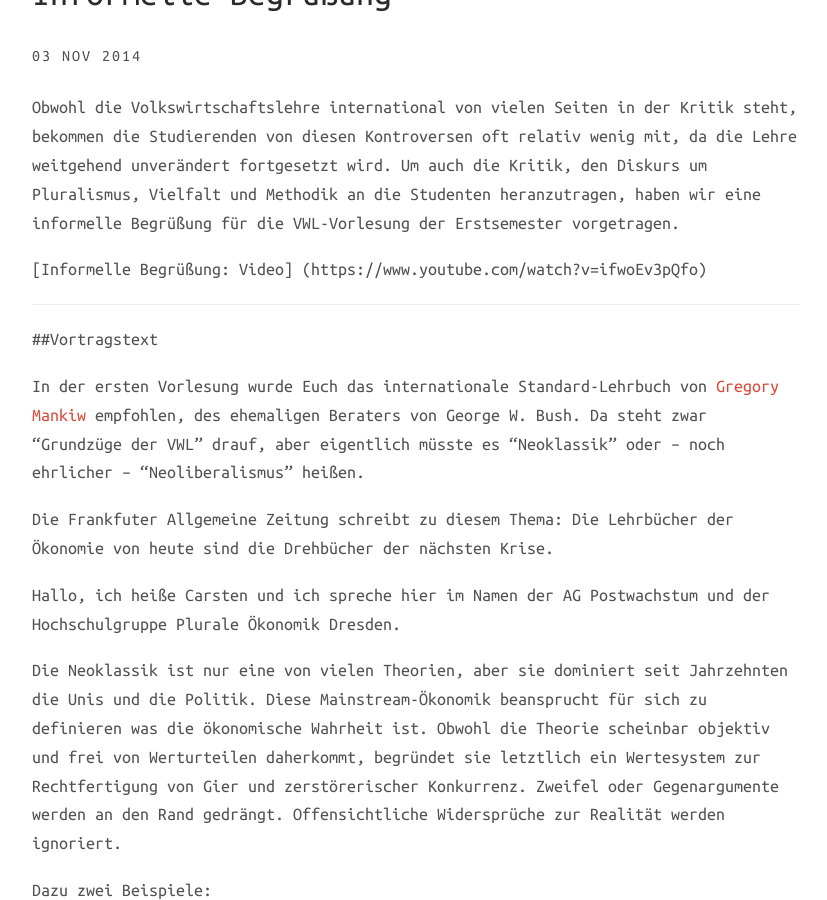
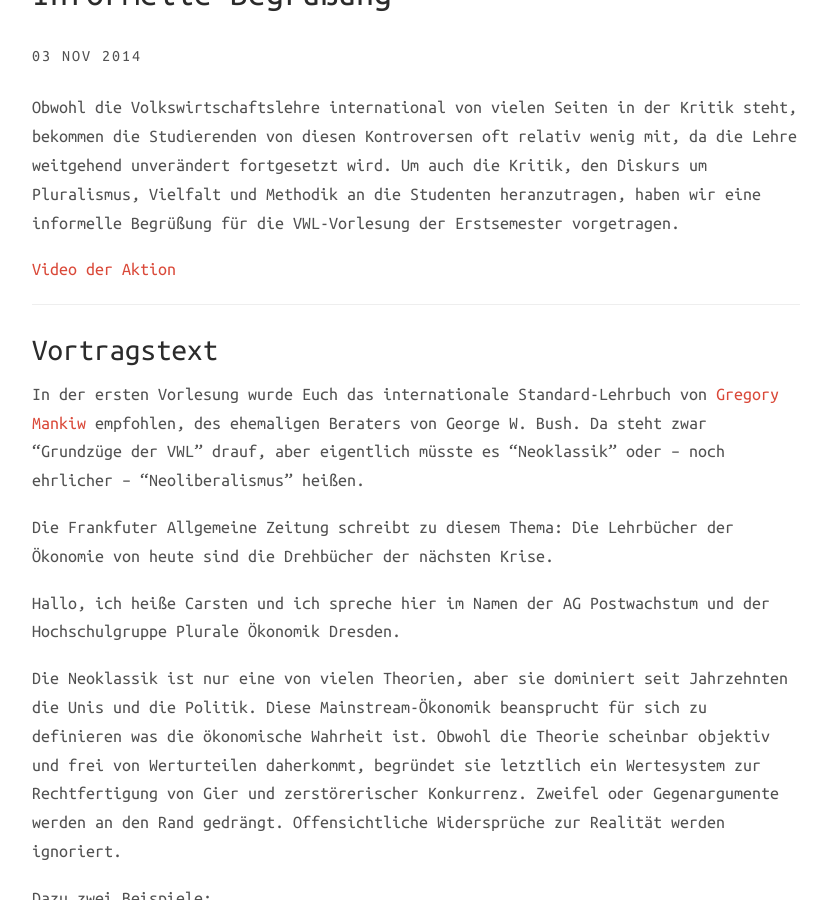
Before and after one commit to postwachstum/postwachstum.github.io, a Jekyll site: the page built from _posts/2014-10-14-postwachstum0.md, in a window 1280 px wide and 900 px high, scrolled down 306 px. Shown: the whole window, without its empty margins (224-1051 px from the left). Built offline with Jekyll 4.4.1, drawn with Linux system fonts in a browser that asks for light colours; nearby versions of some CDN libraries; some of the changed text lies outside the part shown.

Commit message:
Markdown typos

```diff
--- a/_posts/2014-10-14-postwachstum0.md
+++ b/_posts/2014-10-14-postwachstum0.md
@@ -12,23 +12,23 @@ permalink: begruessung
 
 Obwohl die Volkswirtschaftslehre international von vielen Seiten in der Kritik steht, bekommen die Studierenden von diesen Kontroversen oft relativ wenig mit, da die Lehre weitgehend unverändert fortgesetzt wird. Um auch die Kritik, den Diskurs um Pluralismus, Vielfalt und Methodik an die Studenten heranzutragen, haben wir eine informelle Begrüßung für die VWL-Vorlesung der Erstsemester vorgetragen.
 
-[Informelle Begrüßung: Video] (https://www.youtube.com/watch?v=ifwoEv3pQfo)
+[Video der Aktion](https://www.youtube.com/watch?v=ifwoEv3pQfo)
 
 ___
 
-##Vortragstext
+## Vortragstext
 
 In der ersten Vorlesung wurde Euch das internationale Standard-Lehrbuch von
 [Gregory Mankiw](http://harvardpolitics.com/harvard/an-open-letter-to-greg-mankiw/) empfohlen, des ehemaligen Beraters von George W. Bush. Da steht zwar "Grundzüge der VWL" drauf, aber eigentlich müsste es "Neoklassik" oder – noch ehrlicher – "Neoliberalismus" heißen.
 
-Die Frankfuter Allgemeine Zeitung schreibt zu diesem Thema: Die Lehrbücher der Ökonomie von heute sind die Drehbücher der nächsten
-Krise.
+Die Frankfuter Allgemeine Zeitung schreibt zu diesem Thema: Die Lehrbücher der Ökonomie von heute sind die Drehbücher der nächsten Krise.
 
 Hallo, ich heiße Carsten und ich spreche hier im Namen der AG Postwachstum und der Hochschulgruppe Plurale Ökonomik Dresden.
 
 Die Neoklassik ist nur eine von vielen Theorien, aber sie dominiert seit Jahrzehnten die Unis und die Politik. Diese Mainstream-Ökonomik beansprucht für sich zu definieren was die ökonomische Wahrheit ist. Obwohl die Theorie scheinbar objektiv und frei von Werturteilen daherkommt, begründet sie letztlich ein Wertesystem zur Rechtfertigung von Gier und zerstörerischer Konkurrenz. Zweifel oder Gegenargumente werden an den Rand gedrängt. Offensichtliche Widersprüche zur Realität werden ignoriert.
 
 Dazu zwei Beispiele:
+
 1. In der Freihandelstheorie von Ricardo wird auf Basis völlig realitätsferner Annahmen die Schlussfolgerung gezogen, dass globaler Wettbewerb und global freier Handel am Ende immer gut für alle seien und deshalb ein per se erstrebenswertes Ziel. Auf dieser akademischen Grundlage werden dann Freihandelsabkommen wie das sogenannte TTIP legitimiert, die zu einer Einschränkung bei Verbraucherschutz und Selbstbestimmung führen.
 
 2. Die Ideologie des exponentiellen Wachstums ist das Patentrezept der Politikberatung. In der Technik ist exponentielles Wachstum das Paradebeispiel von Instabilität und in der Medizin nennt man sowas Krebs. Um es mit den Worten des US-amerikanischen Ökonomen Boulding ausdrücken: Jeder, der an unendliches Wachstum auf einem endlichen Planeten glaubt, ist entweder verrückt oder Ökonom.
@@ -45,7 +45,7 @@ Wer einfach nur schnell Karriere machen will, sollte schön brav das Lehrbuch au
 Ich bedanke mich für die Gelegenheit hier zu sprechen und wünsche Euch jetzt eine interessante Vorlesung und ein möglichst erkenntnisreiches Studium.
 
 
-[Video] (https://www.youtube.com/watch?v=ifwoEv3pQfo)
+[Video](https://www.youtube.com/watch?v=ifwoEv3pQfo)
 
 ___
 
```
